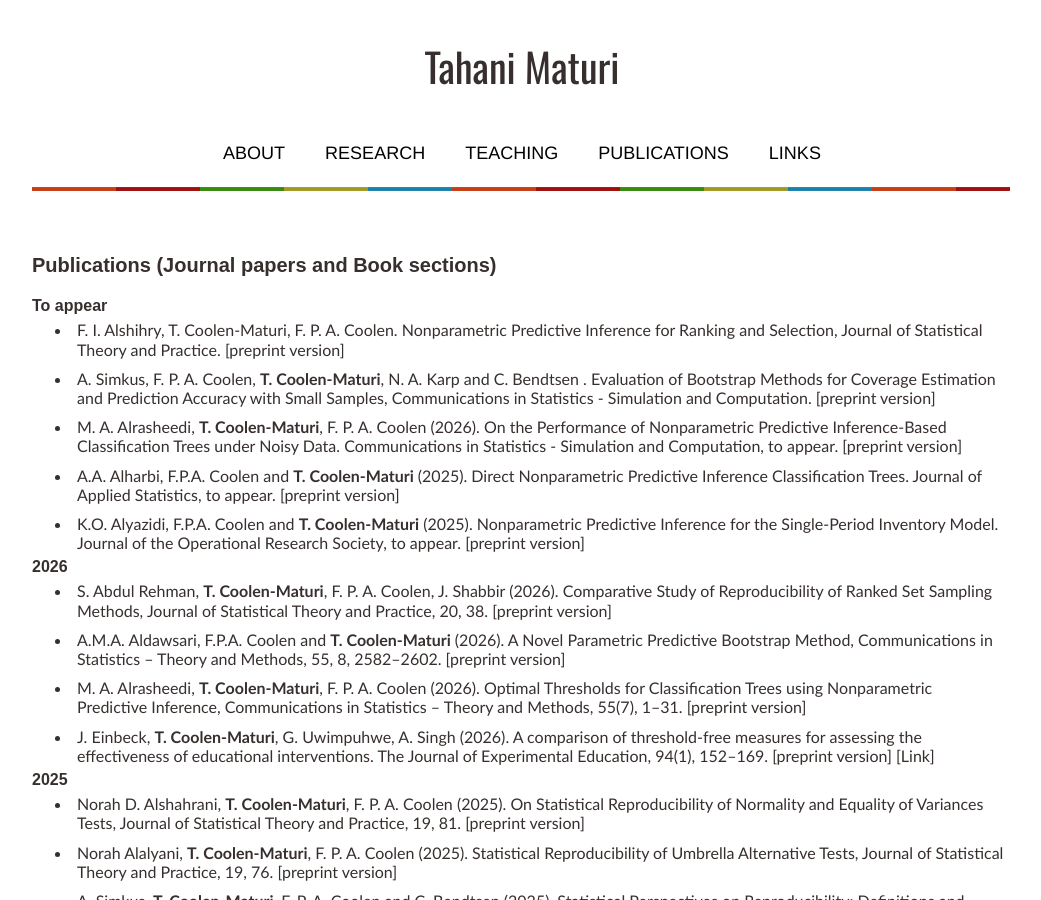
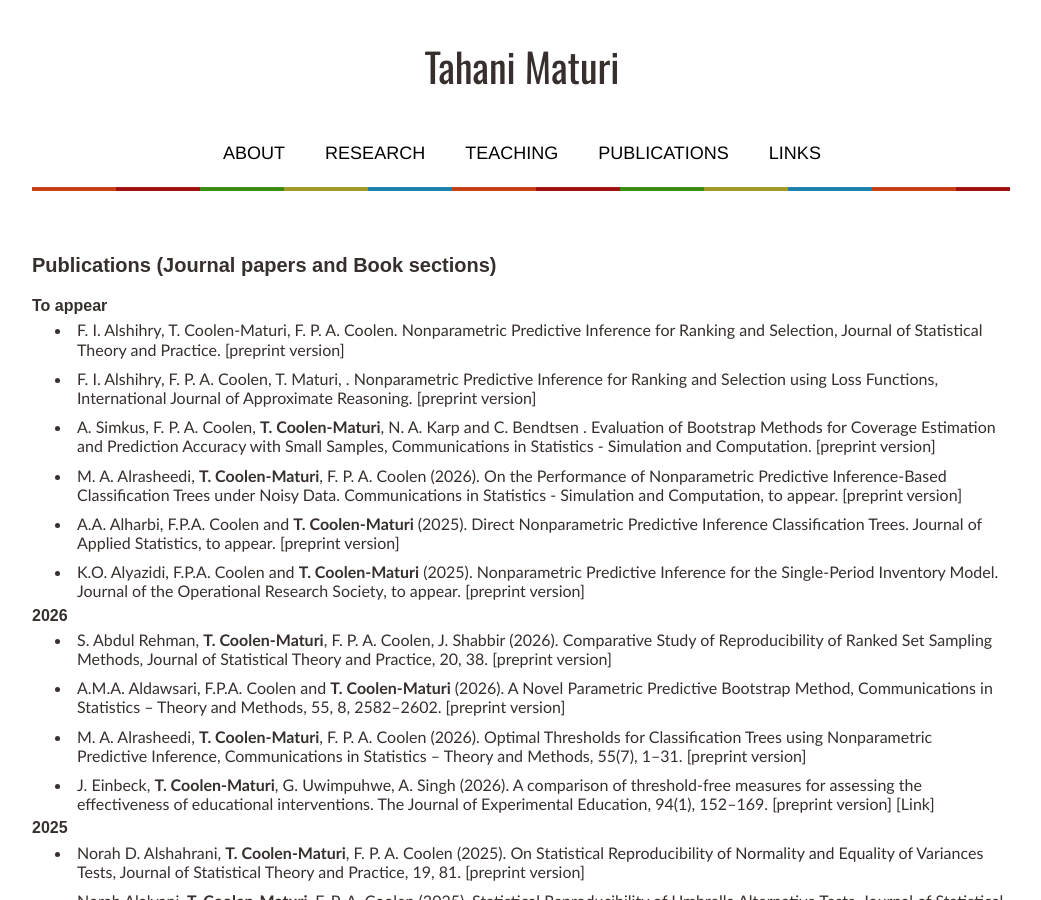
Before and after one commit to tmaturi/tahanimaturi, a Jekyll site: the page built from publications.md, in a window 1280 px wide and 900 px high. Shown: the whole window, without its empty margins (119-1160 px from the left). Built offline with Jekyll 4.4.1, drawn with Linux system fonts in a browser that asks for light colours; our own code applies the rules of GitHub Pages for plain Markdown files.

Commit message:
Update publications.md

```diff
--- a/publications.md
+++ b/publications.md
@@ -10,6 +10,8 @@ title: Publications
 
 
 - F. I.  Alshihry, T. Coolen-Maturi, F. P. A. Coolen. Nonparametric Predictive Inference for Ranking and Selection, Journal of Statistical Theory and Practice. [[preprint version](pdfs/Fatimah_Paper1_rev.pdf){:target="_blank"}]
+
+- F. I.  Alshihry, F. P. A. Coolen, T. Maturi, . Nonparametric Predictive Inference for Ranking and Selection using Loss Functions, International Journal of Approximate Reasoning. [[preprint version](pdfs/Fatimah_Paper2_rev_v2.pdf){:target="_blank"}]
 
 - A. Simkus, F. P. A. Coolen, **T. Coolen-Maturi**, N. A. Karp and C. Bendtsen . Evaluation of  Bootstrap Methods for Coverage Estimation and Prediction Accuracy with Small Samples, Communications in Statistics - Simulation and Computation. [[preprint version](pdfs/Andrea_Bootstrap_Small_Samples.pdf){:target="_blank"}]
 
```
